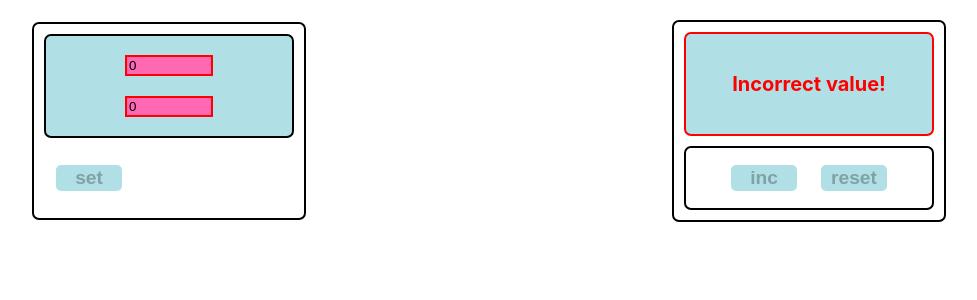
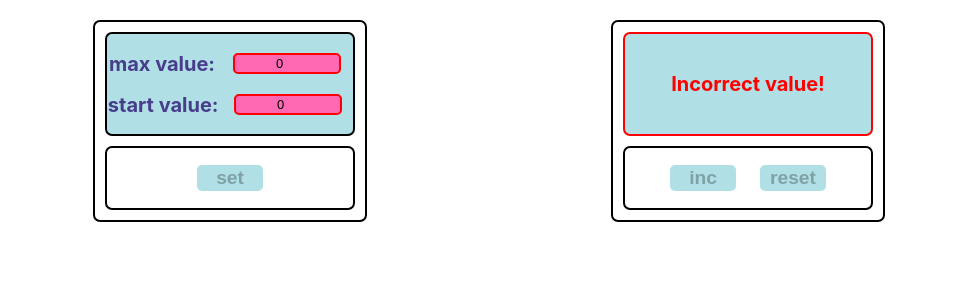
Before and after one commit to MartaVeresova/Counter, a React (Create React App) app: page / in a window 1280 px wide. Shown: the top 300 px of the page, without its empty margins (151-1128 px from the left). Built offline with nearby package versions, Linux system fonts and the light colour scheme.

Commit message:
Add new components - SettingBlock, Button, Input - logics, errors

```diff
--- a/src/App.module.css
+++ b/src/App.module.css
@@ -1,7 +1,7 @@
 .app {
     display: flex;
     flex-direction: row;
-    justify-content: center;
+    justify-content: space-evenly;
     align-items: center;
 }
 
@@ -69,8 +69,11 @@
     flex-direction: column;
     justify-content: center;
     align-items: center;
-    width: 80px;
+    width: 100px;
     margin: 10px;
+    text-align: center;
+    border-radius: 5px;
+    font-size: 13px;
 }
 
 .error {
@@ -89,3 +92,13 @@
 .editMode {
     font-size: 20px;
 }
+
+.spanAndInput {
+    display: flex;
+    flex-direction: row;
+    justify-content: space-around;
+    align-items: center;
+    width: 250px;
+    flex-wrap: nowrap;
+    align-content: stretch;
+}
--- a/src/App.tsx
+++ b/src/App.tsx
@@ -1,6 +1,7 @@
 import React, {useEffect, useState} from 'react';
-import {Counter, SettingBlock} from './Counter';
+import {Counter} from './Counter';
 import s from './App.module.css'
+import {SettingBlock} from './SettingBlock';
 
 function App() {
     const [number, setNumber] = useState(0)
@@ -41,11 +42,11 @@ function App() {
 
     return (
         <div className={s.app}>
+            <div>
                 <SettingBlock
+                    setNumber={setNumber}
                     startValue={startValue}
                     setStartValue={setStartValue}
-                number={number}
-                setNumber={setNumber}
                     maxValue={maxValue}
                     setMaxValue={setMaxValue}
                     errorMax={errorMax}
@@ -55,17 +56,19 @@ function App() {
                     editMode={editMode}
                     setEditMode={setEditMode}
                 />
+            </div>
+            <div>
                 <Counter
                     inc={inc}
                     reset={reset}
                     number={number}
+                    maxValue={maxValue}
                     startValue={startValue}
-                maxValue={maxValue}
                     errorMax={errorMax}
                     errorStart={errorStart}
                     editMode={editMode}
-                setEditMode={setEditMode}
                 />
+            </div>
         </div>
     );
 }
--- /dev/null
+++ b/src/Button.tsx
@@ -0,0 +1,22 @@
+import s from './App.module.css';
+import React from 'react';
+
+export type ButtonType = {
+    name: string
+    disabled: boolean
+    onClickButton: () => void
+}
+
+export function Button(props: ButtonType) {
+    return (
+        <div>
+            <button
+                className={s.button}
+                onClick={props.onClickButton}
+                disabled={props.disabled}
+            >
+                {props.name}
+            </button>
+        </div>
+    )
+}
--- a/src/Counter.tsx
+++ b/src/Counter.tsx
@@ -1,52 +1,27 @@
-import React, {ChangeEvent} from 'react';
+import React from 'react';
 import s from './App.module.css';
+import {Button} from './Button';
 
 export type CounterType = {
     inc: () => void
     reset: () => void
     number: number
+    maxValue: number
     startValue: number
-    maxValue: number
     errorMax: boolean
     errorStart: boolean
     editMode: boolean
-    setEditMode: (editMode: boolean) => void
-}
-
-export type SettingBlockType = {
-    startValue: number
-    setStartValue: (value: number) => void
-    number: number
-    setNumber: (number: number) => void
-    maxValue: number
-    setMaxValue: (value: number) => void
-    errorMax: boolean
-    errorStart: boolean
-    setErrorMax: (errorMax: boolean) => void
-    setErrorStart: (errorStart: boolean) => void
-    editMode: boolean
-    setEditMode: (editMode: boolean) => void
-
 }
 
 export function Counter(props: CounterType) {
 
-    /*const errorMessage = props.error || props.startValue <= props.maxValue
-        ? <span>enter values and press set</span> //css-подобный объект; инлайновая стилизация
-        : props.error || (props.startValue < 0 || props.maxValue < 0)
-            ? <span style={{color: 'red'}}>Incorrect value!</span>
-            : <span className={props.number === props.maxValue ? `${s.number} ${s.maxNumber}` : `${s.number}`}>
-                {props.number}
-            </span>*/
-
     return (
         <div className={s.container}>
-
             <span>
                 {
                     props.editMode && !props.errorMax && !props.errorStart
                         ? <span className={`${s.number} ${s.editMode}`}>enter values and press set</span>
-                        : props.errorMax || props.errorStart
+                        : props.errorMax || props.errorStart || props.number < 0 || props.maxValue <= props.startValue
                         ? <span className={`${s.number} ${s.error}`}>Incorrect value!</span>
                         : !props.editMode && !props.errorMax && !props.errorStart
                             ? <span
@@ -56,82 +31,17 @@ export function Counter(props: CounterType) {
             </span>
 
             <div className={s.buttons}>
-                <button className={s.button} onClick={props.inc}
-                        disabled={props.number === props.maxValue || props.editMode}>inc
-                </button>
-                <button className={s.button} onClick={props.reset} disabled={!props.number || props.errorStart || props.errorMax}>reset
-                </button>
+                <Button
+                    name={'inc'}
+                    disabled={props.number === props.maxValue || props.editMode}
+                    onClickButton={props.inc}
+                />
+                <Button
+                    name={'reset'}
+                    disabled={!props.number || props.errorStart || props.errorMax}
+                    onClickButton={props.reset}
+                />
             </div>
         </div>
     )
 }
-
-export function SettingBlock(props: SettingBlockType) {
-
-    const onChangeMaxValue = (e: ChangeEvent<HTMLInputElement>) => {
-        props.setEditMode(true)
-        props.setMaxValue(e.currentTarget.valueAsNumber)
-        if (e.currentTarget.valueAsNumber < 0 || e.currentTarget.valueAsNumber < props.startValue) {
-            props.setErrorMax(true)
-            props.setErrorStart(false)
-        } else if (e.currentTarget.valueAsNumber === props.startValue) {
-            props.setErrorMax(true)
-            props.setErrorStart(true)
-        } else if (e.currentTarget.valueAsNumber > 0 && props.startValue === 0) {
-            props.setErrorMax(false)
-            props.setErrorStart(false)
-        } else if (e.currentTarget.valueAsNumber > props.startValue) {
-            props.setErrorMax(false)
-            props.setErrorStart(false)
-        } else props.setErrorMax(false)
-    }
-
-    const onChangeStartValue = (e: ChangeEvent<HTMLInputElement>) => {
-        props.setEditMode(true)
-        props.setStartValue(e.currentTarget.valueAsNumber)
-        if (e.currentTarget.valueAsNumber < 0 || e.currentTarget.valueAsNumber > props.maxValue) {
-            props.setErrorStart(true)
-            props.setErrorMax(false)
-        } else if (e.currentTarget.valueAsNumber === props.maxValue) {
-            props.setErrorStart(true)
-            props.setErrorMax(true)
-        } else if (e.currentTarget.valueAsNumber === 0 && e.currentTarget.valueAsNumber < props.maxValue) {
-            props.setErrorStart(false)
-            props.setErrorMax(false)
-        } else if (e.currentTarget.valueAsNumber < props.maxValue) {
-            props.setErrorStart(false)
-            props.setErrorMax(false)
-        } else props.setErrorStart(false)
-    }
-
-    const onClickButtonSet = () => {
-        props.setNumber(props.startValue)
-        props.setEditMode(!props.editMode)
-    }
-
-    return (
-        <div className={s.container}>
-            <div className={s.number}>
-                <div className={s.input}>
-                    {/*<span>max value:</span>*/}
-                    <input
-                        className={props.errorMax ? `${s.input} ${s.errorInput}` : s.input}
-                        type="number"
-                        value={props.maxValue}
-                        onChange={onChangeMaxValue}
-                    />
-                    {/*<span>start value:</span>*/}
-                    <input
-                        className={props.errorStart ? `${s.input} ${s.errorInput}` : s.input}
-                        type="number"
-                        value={props.startValue}
-                        onChange={onChangeStartValue}
-                    />
-                </div>
-            </div>
-            <button className={s.button} onClick={onClickButtonSet} disabled={props.errorMax || props.errorStart}>
-                set
-            </button>
-        </div>
-    )
-}
--- /dev/null
+++ b/src/Input.tsx
@@ -0,0 +1,24 @@
+import s from './App.module.css';
+import React, {ChangeEvent} from 'react';
+
+export type InputType = {
+    error: boolean
+    value: number
+    onChange: (e: ChangeEvent<HTMLInputElement>) => void
+    text: string
+}
+
+export function Input(props: InputType) {
+
+    return (
+        <div className={s.spanAndInput}>
+            <span className={s.editMode}>{props.text}</span>
+            <input
+                className={props.error ? `${s.input} ${s.errorInput}` : s.input}
+                type="number"
+                value={props.value}
+                onChange={props.onChange}
+            />
+        </div>
+    )
+}
--- /dev/null
+++ b/src/SettingBlock.tsx
@@ -0,0 +1,93 @@
+import React, {ChangeEvent} from 'react';
+import s from './App.module.css';
+import {Button} from './Button';
+import {Input} from './Input';
+
+export type SettingBlockType = {
+    setNumber: (number: number) => void
+    startValue: number
+    setStartValue: (value: number) => void
+    maxValue: number
+    setMaxValue: (value: number) => void
+    errorMax: boolean
+    setErrorMax: (errorMax: boolean) => void
+    errorStart: boolean
+    setErrorStart: (errorStart: boolean) => void
+    editMode: boolean
+    setEditMode: (editMode: boolean) => void
+}
+
+export function SettingBlock(props: SettingBlockType) {
+
+    const onChangeMaxValue = (e: ChangeEvent<HTMLInputElement>) => {
+        const valueMax = e.currentTarget.valueAsNumber
+        props.setEditMode(true)
+        props.setMaxValue(valueMax)
+        if (valueMax <= props.startValue) {
+            props.setErrorMax(true)
+            props.setErrorStart(true)
+        } else if (valueMax < 0) {
+            props.setErrorMax(true)
+            props.setErrorStart(false)
+        } else if (valueMax < 0 && props.startValue === 0) {
+            props.setErrorMax(true)
+            props.setErrorStart(false)
+        } else {
+            props.setErrorMax(false)
+            props.setErrorStart(false)
+        }
+    }
+
+    const onChangeStartValue = (e: ChangeEvent<HTMLInputElement>) => {
+        const valueStart = e.currentTarget.valueAsNumber
+        props.setEditMode(true)
+        props.setStartValue(valueStart)
+        if (valueStart >= props.maxValue) {
+            props.setErrorStart(true)
+            props.setErrorMax(true)
+        } else if (valueStart < 0) {
+            props.setErrorStart(true)
+            props.setErrorMax(false)
+        } else if (valueStart < 0 && props.maxValue === 0) {
+            props.setErrorStart(true)
+            props.setErrorMax(false)
+        } else {
+            props.setErrorStart(false)
+            props.setErrorMax(false)
+        }
+    }
+
+    const onClickButtonSet = () => {
+        props.setNumber(props.startValue)
+        props.setEditMode(!props.editMode)
+    }
+
+    return (
+        <div className={s.container}>
+            <div className={s.number}>
+                <div className={s.input}>
+                    <Input
+                        error={props.errorMax || props.maxValue <= props.startValue}
+                        value={props.maxValue}
+                        onChange={onChangeMaxValue}
+                        text={'max value:'}
+                    />
+                    <Input
+                        error={props.errorStart || props.startValue >= props.maxValue || props.startValue < 0}
+                        value={props.startValue}
+                        onChange={onChangeStartValue}
+                        text={'start value:'}
+                    />
+                </div>
+            </div>
+
+            <div className={s.buttons}>
+                <Button
+                    name={'set'}
+                    disabled={props.errorMax || props.errorStart || props.startValue < 0 || props.startValue >= props.maxValue}
+                    onClickButton={onClickButtonSet}
+                />
+            </div>
+        </div>
+    )
+}
```
Lines whose indentation alone changed are shown as unchanged.
